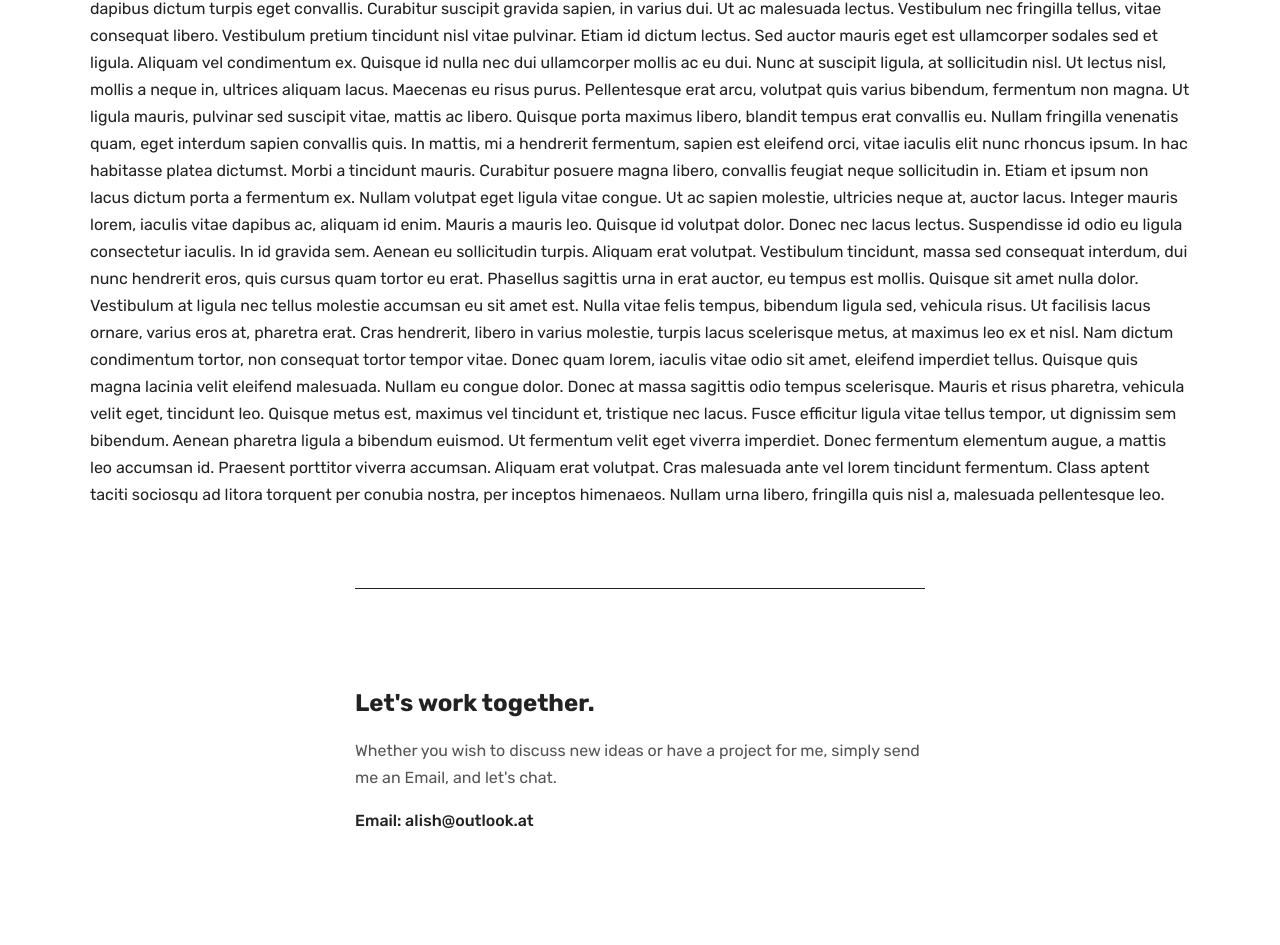
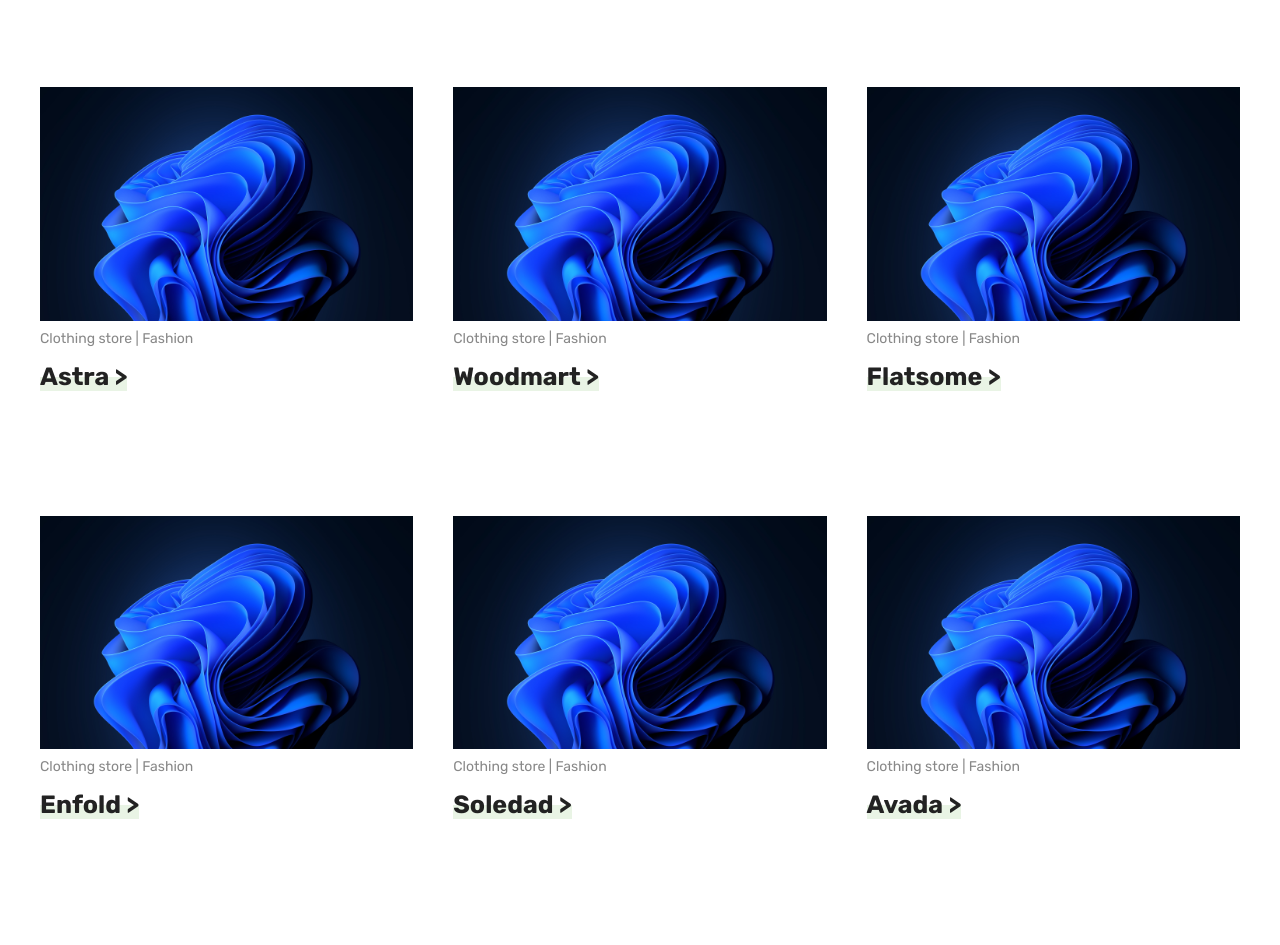
Before and after one commit to alish15/alism.ir, a plain HTML site: page index.html in a window 1280 px wide. Shown: the part 603-1548 px from the top of the page. Drawn offline with Linux system fonts and the light colour scheme.

Commit message:
update home

```diff
--- a/index.html
+++ b/index.html
@@ -117,6 +117,56 @@
         b{
             font-weight: 500;
         }
+        .img-product{
+            width: 100%;
+        }
+
+
+
+        .grid-cont{
+            display: grid;
+            padding: 20px;
+            grid-row-gap: 100px;
+            grid-template-columns: 33.33% 33.33% 33.33%;
+        }
+        .grid-cont div{
+            padding: 0 20px;
+        }
+        .grid-cont div img{
+            width: 100%;
+        }
+        .grid-cont h3{
+            font-size: 25px;
+            margin-top: 10px;
+        }
+        .grid-cont div p{
+            font-size: 14px;
+            color: #888;
+            margin: auto 0;
+        }
+        .grid-cont div h3>span{
+            background-image: linear-gradient(0deg, #E9F4E5 50%, transparent 50%);
+        }
+        .grid-cont div h3>span::after{
+            content: " >";
+        }
+        @media screen and (max-width:1024px) {
+            .grid-cont{
+                grid-template-columns: 50% 50%;
+                padding: 10px;
+            }
+            .grid-cont div{
+                padding: 0 15px;
+            }
+        }
+        @media screen and (max-width:768px) {
+            .grid-cont{
+                grid-template-columns: 100%;
+                padding: 0;
+            }
+        }
+
+
     </style>
 
     <script type="text/javascript">
@@ -137,7 +187,7 @@
         <div style="padding: 50px 15px 0 15px;text-align: left;">
             <div class="width500" >
                 <img src="./assets/images/alism.png" alt="Ali Motlagh" style="display: block;margin-right: auto;margin-left: auto;" width="100" height="100">
-                <h1 style="font-size: 40px; text-align: center;"><span style="    background-image: linear-gradient(0deg, #E7FBF8 50%, transparent 50%);">Hi, I'm Ali.</span></h1>
+                <h1 style="font-size: 40px; text-align: center;"><span style="background-image: linear-gradient(0deg, #E7FBF8 50%, transparent 50%);">Hi, I'm Ali.</span></h1>
                 <p style="color:#555">I don't mind if you love to know more about me, I mean just Socially on <a target="_blank" style="font-weight: 500;color: #222;" href="https://twitter.com/sizdahom">twitter</a> and <a target="_blank" style="font-weight: 500;color: #222;" href="https://instagram.com/sizdah">instagram</a>.</p>
                 <ul class="socialmenu">
                     <li><a href="https://www.youtube.com/channel/UCdnLul4xeVGahNuCTlpAJpQ" target="_blank">Videos</a></li>
@@ -147,24 +197,47 @@
             </div>
         </div>
 
+        <h2 style="font-size: 30px; text-align: center; margin-top: 90px;"><span style="background-image: linear-gradient(0deg, #FFEEDA 50%, transparent 50%);">Products</span></h2>
 
-        <div style="max-width: 1100px; margin:80px auto;padding: 0 15px;">
-            <p>Lorem ipsum dolor sit amet, consectetur adipiscing elit. In eu sollicitudin urna, vel consectetur odio. Etiam blandit egestas massa, nec gravida risus. In hac habitasse platea dictumst. Ut ultrices et ex non feugiat. Vivamus est ligula, scelerisque eu bibendum quis, commodo in mauris. Mauris dapibus dictum turpis eget convallis. Curabitur suscipit gravida sapien, in varius dui. Ut ac malesuada lectus. Vestibulum nec fringilla tellus, vitae consequat libero. Vestibulum pretium tincidunt nisl vitae pulvinar. Etiam id dictum lectus. Sed auctor mauris eget est ullamcorper sodales sed et ligula. Aliquam vel condimentum ex. Quisque id nulla nec dui ullamcorper mollis ac eu dui. Nunc at suscipit ligula, at sollicitudin nisl.
+        <div class="grid-cont products" style="max-width: 1920px; margin:80px auto;">
 
-                Ut lectus nisl, mollis a neque in, ultrices aliquam lacus. Maecenas eu risus purus. Pellentesque erat arcu, volutpat quis varius bibendum, fermentum non magna. Ut ligula mauris, pulvinar sed suscipit vitae, mattis ac libero. Quisque porta maximus libero, blandit tempus erat convallis eu. Nullam fringilla venenatis quam, eget interdum sapien convallis quis. In mattis, mi a hendrerit fermentum, sapien est eleifend orci, vitae iaculis elit nunc rhoncus ipsum. In hac habitasse platea dictumst. Morbi a tincidunt mauris. Curabitur posuere magna libero, convallis feugiat neque sollicitudin in. Etiam et ipsum non lacus dictum porta a fermentum ex. Nullam volutpat eget ligula vitae congue. Ut ac sapien molestie, ultricies neque at, auctor lacus. Integer mauris lorem, iaculis vitae dapibus ac, aliquam id enim.
+            <div>
+                <img src="./assets/images/index/img19.jpg" alt="Astra theme">
+                <p>Clothing store | Fashion</p>
+                <h3><span>Astra</span></h3>
+            </div>
+            <div>
+                <img src="./assets/images/index/img19.jpg" alt="Astra theme">
+                <p>Clothing store | Fashion</p>
+                <h3><span>Woodmart</span></h3>
+            </div>
+            <div>
+                <img src="./assets/images/index/img19.jpg" alt="Astra theme">
+                <p>Clothing store | Fashion</p>
+                <h3><span>Flatsome</span></h3>
+            </div>
+            <div>
+                <img src="./assets/images/index/img19.jpg" alt="Astra theme">
+                <p>Clothing store | Fashion</p>
+                <h3><span>Enfold</span></h3>
+            </div>
+            <div>
+                <img src="./assets/images/index/img19.jpg" alt="Astra theme">
+                <p>Clothing store | Fashion</p>
+                <h3><span>Soledad</span></h3>
+            </div>
+            <div>
+                <img src="./assets/images/index/img19.jpg" alt="Astra theme">
+                <p>Clothing store | Fashion</p>
+                <h3><span>Avada</span></h3>
+            </div>
 
-                Mauris a mauris leo. Quisque id volutpat dolor. Donec nec lacus lectus. Suspendisse id odio eu ligula consectetur iaculis. In id gravida sem. Aenean eu sollicitudin turpis. Aliquam erat volutpat. Vestibulum tincidunt, massa sed consequat interdum, dui nunc hendrerit eros, quis cursus quam tortor eu erat. Phasellus sagittis urna in erat auctor, eu tempus est mollis. Quisque sit amet nulla dolor. Vestibulum at ligula nec tellus molestie accumsan eu sit amet est.
 
-                Nulla vitae felis tempus, bibendum ligula sed, vehicula risus. Ut facilisis lacus ornare, varius eros at, pharetra erat. Cras hendrerit, libero in varius molestie, turpis lacus scelerisque metus, at maximus leo ex et nisl. Nam dictum condimentum tortor, non consequat tortor tempor vitae. Donec quam lorem, iaculis vitae odio sit amet, eleifend imperdiet tellus. Quisque quis magna lacinia velit eleifend malesuada. Nullam eu congue dolor.
 
-                Donec at massa sagittis odio tempus scelerisque. Mauris et risus pharetra, vehicula velit eget, tincidunt leo. Quisque metus est, maximus vel tincidunt et, tristique nec lacus. Fusce efficitur ligula vitae tellus tempor, ut dignissim sem bibendum. Aenean pharetra ligula a bibendum euismod. Ut fermentum velit eget viverra imperdiet. Donec fermentum elementum augue, a mattis leo accumsan id. Praesent porttitor viverra accumsan. Aliquam erat volutpat. Cras malesuada ante vel lorem tincidunt fermentum. Class aptent taciti sociosqu ad litora torquent per conubia nostra, per inceptos himenaeos. Nullam urna libero, fringilla quis nisl a, malesuada pellentesque leo.
-
-                </p>
         </div>
 
 
-
-        <footer  class="width600">
+        <footer  class="width600" style="margin-top: 100px;">
             <div id="contact" style="padding: 80px 0;margin: 0px 15px;border-top: 1px solid;">
                 <h2>Let's work together.</h2>
                 <p style="color:#555"">Whether you wish to discuss new ideas or have a project for me, simply send me an Email, and let's chat.</p>
```
Also changed, not shown: assets/images/index/img19.jpg (added).
